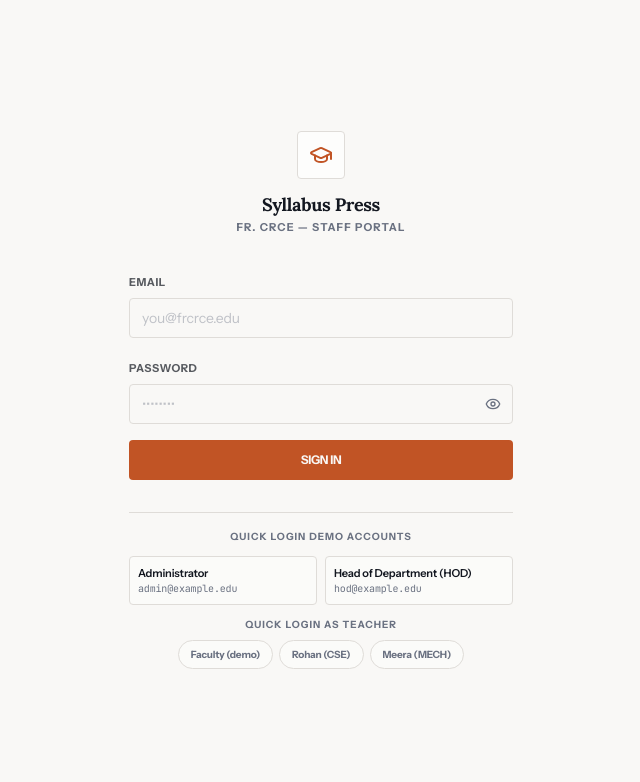
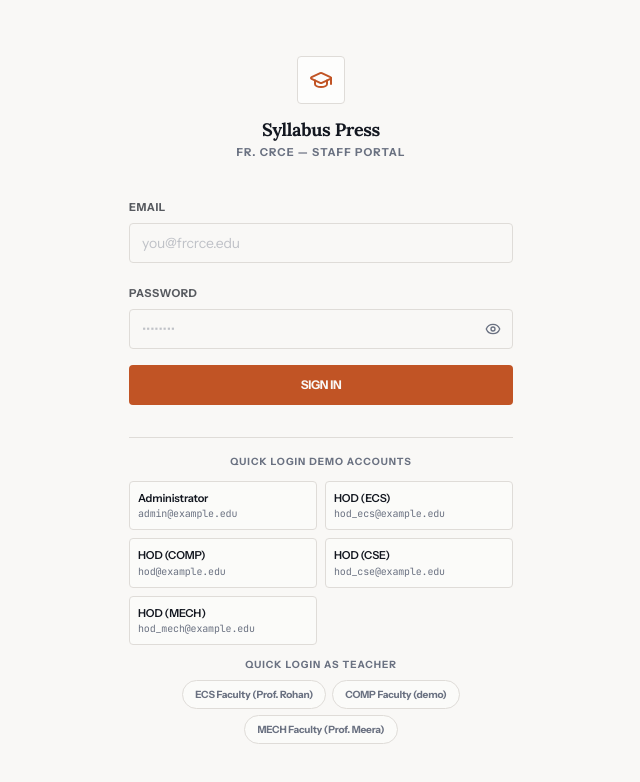
Before and after one commit to Abhishek-Jose7/curriculum, a Next.js app in the folder frontend/: page /login in a window 1280 px wide. Shown: the top 782 px of the page, without its empty margins (319-959 px from the left). Built offline with nearby package versions, Linux system fonts and the light colour scheme; no server answers.

Commit message:
added ecs

```diff
--- a/frontend/app/login/page.tsx
+++ b/frontend/app/login/page.tsx
@@ -11,13 +11,16 @@ const USER_STORAGE_KEY = "curriculum_user";
 
 const QUICK_LOGINS = [
   { label: "Administrator", role: "Admin", email: "admin@example.edu", password: "ChangeMe123!" },
-  { label: "Head of Department (HOD)", role: "HOD", email: "hod@example.edu", password: "ChangeMe123!" },
+  { label: "HOD (ECS)", role: "HOD", email: "hod_ecs@example.edu", password: "ChangeMe123!" },
+  { label: "HOD (COMP)", role: "HOD", email: "hod@example.edu", password: "ChangeMe123!" },
+  { label: "HOD (CSE)", role: "HOD", email: "hod_cse@example.edu", password: "ChangeMe123!" },
+  { label: "HOD (MECH)", role: "HOD", email: "hod_mech@example.edu", password: "ChangeMe123!" },
 ];
 
 const TEACHER_QUICK_LOGINS = [
-  { label: "Faculty (demo)", email: "faculty@example.edu", password: "ChangeMe123!" },
-  { label: "Rohan (CSE)", email: "rohan.faculty@example.edu", password: "ChangeMe123!" },
-  { label: "Meera (MECH)", email: "meera.faculty@example.edu", password: "ChangeMe123!" },
+  { label: "ECS Faculty (Prof. Rohan)", email: "rohan.faculty@example.edu", password: "ChangeMe123!" },
+  { label: "COMP Faculty (demo)", email: "faculty@example.edu", password: "ChangeMe123!" },
+  { label: "MECH Faculty (Prof. Meera)", email: "meera.faculty@example.edu", password: "ChangeMe123!" },
 ];
 
 export default function LoginPage() {
--- a/frontend/components/admin/admin-dashboard-panel.tsx
+++ b/frontend/components/admin/admin-dashboard-panel.tsx
@@ -532,8 +532,9 @@ export function AdminDashboardPanel() {
                   const isApproved = ["APPROVED", "PUBLISHED", "LOCKED"].includes(c.status);
                   const isSubmitted = c.status === "SUBMITTED";
 
-                  // Faculty dropdown choices (faculty in this subject's department)
+                  // Faculty dropdown choices (faculty in this subject's department or all faculty fallback)
                   const deptFaculty = facultyList.filter(f => f.role === "FACULTY" && String(f.department_id) === String(c.department_id));
+                  const availableFaculty = deptFaculty.length > 0 ? deptFaculty : facultyList.filter(f => f.role === "FACULTY");
 
                   return (
                     <tr key={c.id} className="hover:bg-secondary/10 transition-colors">
@@ -565,7 +566,7 @@ export function AdminDashboardPanel() {
                           className="h-8 rounded border border-border bg-background px-2 text-xs font-semibold text-foreground focus:outline-none focus:border-primary cursor-pointer max-w-[200px]"
                         >
                           <option value="">-- No Teacher Assigned --</option>
-                          {deptFaculty.map((f) => (
+                          {availableFaculty.map((f) => (
                             <option key={f.id} value={f.id}>
                               {f.first_name || f.last_name ? `${f.first_name} ${f.last_name}` : f.email}
                             </option>
```
